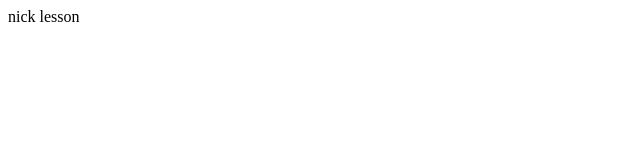
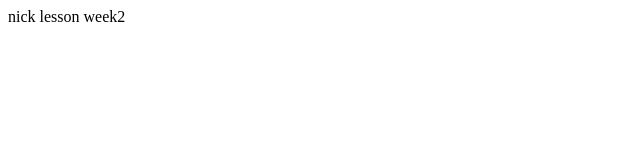
Before and after one commit to ahmadalmosto/week2, a plain HTML site: page index.html in a window 1280 px wide. Shown: the full height of the page, 0-640 px from the left. Drawn offline with Linux system fonts and the light colour scheme.

Commit message:
lesson27

```diff
--- a/index.html
+++ b/index.html
@@ -1,4 +1,4 @@
 <html>
     nick lesson
-
+    week2
 </html>
```
